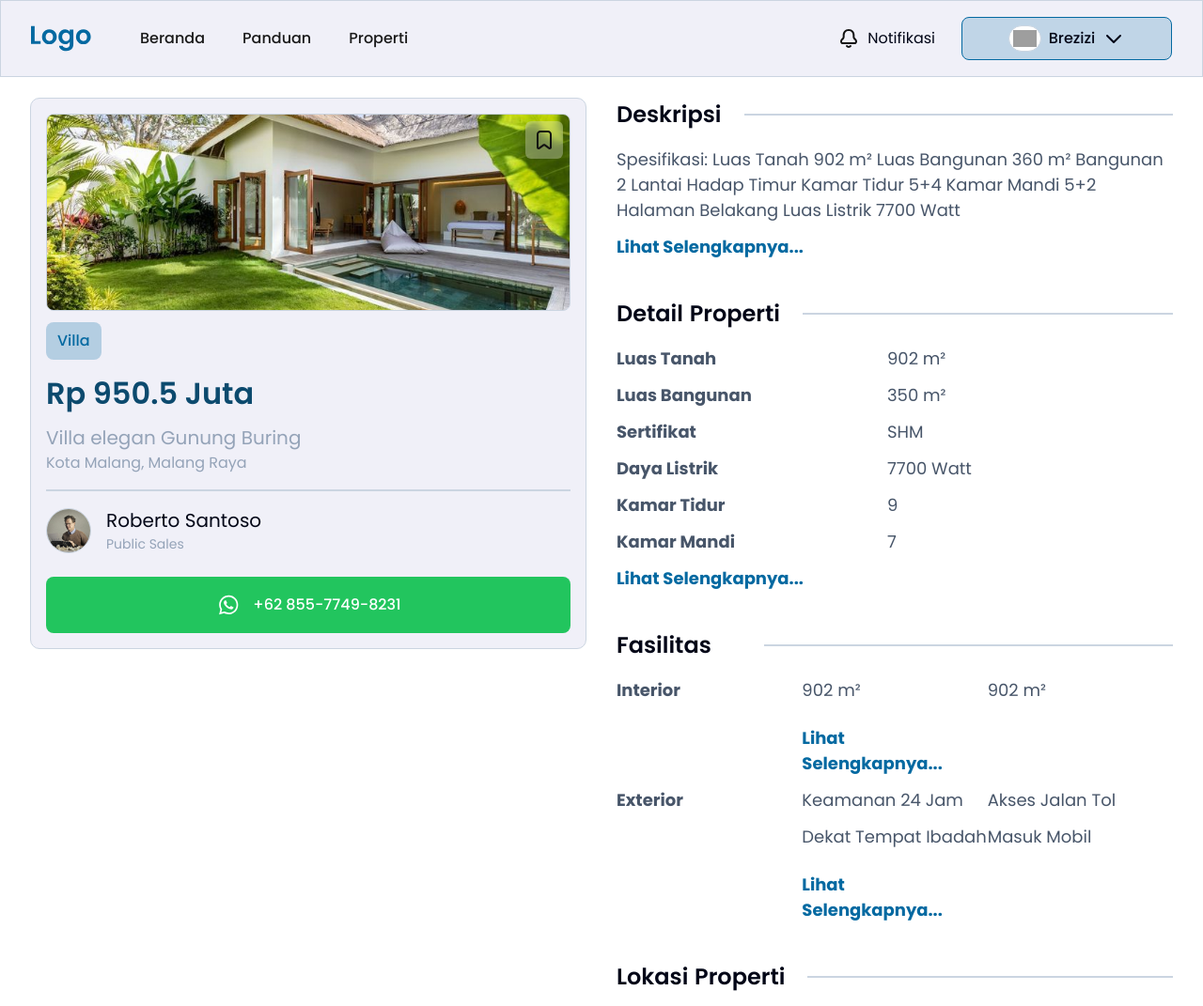
After one commit to NaufalArkananta/OLM, a Laravel app: page /properti/1 in a window 1280 px wide. The commit adds this page. Shown: the top 1071 px of the page at 94% size. Run offline with Laravel 12, Linux system fonts and the light colour scheme; style sheets or scripts are compiled from the project's sources; some web fonts are replaced; grey boxes are pictures that could not be loaded.

Commit message:
feat: add wishlist route and view, enhance propertiController with wishlist and detail methods

```diff
--- a/app/Http/Controllers/propertiController.php
+++ b/app/Http/Controllers/propertiController.php
@@ -3,7 +3,6 @@
 namespace App\Http\Controllers;
 
 use Illuminate\Http\Request;
-
 class propertiController extends Controller
 {
     public function index(){
@@ -66,4 +65,101 @@ class propertiController extends Controller
     ];
     return view("properti", compact("data_property"));
     }
+    public function wishlist(){
+        $data_property = [
+        [
+        "name" => "Villa elegan Gunung Buring",
+        "type" => "Villa",
+        "price" => "Rp 950.5 Juta",
+        "location" => "Kota Malang, Malang Raya",
+        "image" => "img/apartement-dummy.jpg",
+        "sales_role" => "Public Sales",
+        "sales_name" => "Roberto Santoso",
+        "sales_phone" => "+62 855-7749-8231",
+        "sales_pic" => "img/sales_img_dummy.jpg"
+        ],
+        [
+        "name" => "Villa elegan Gunung Buring",
+        "type" => "Villa",
+        "price" => "Rp 950.5 Juta",
+        "location" => "Kota Malang, Malang Raya",
+        "image" => "img/apartement-dummy.jpg",
+        "sales_role" => "Public Sales",
+        "sales_name" => "Roberto Santoso",
+        "sales_phone" => "+62 855-7749-8231",
+        "sales_pic" => "img/sales_img_dummy.jpg"
+        ],
+        [
+        "name" => "Villa elegan Gunung Buring",
+        "type" => "Villa",
+        "price" => "Rp 950.5 Juta",
+        "location" => "Kota Malang, Malang Raya",
+        "image" => "img/apartement-dummy.jpg",
+        "sales_role" => "Public Sales",
+        "sales_name" => "Roberto Santoso",
+        "sales_phone" => "+62 855-7749-8231",
+        "sales_pic" => "img/sales_img_dummy.jpg"
+        ],
+        [
+        "name" => "Villa elegan Gunung Buring",
+        "type" => "Villa",
+        "price" => "Rp 950.5 Juta",
+        "location" => "Kota Malang, Malang Raya",
+        "image" => "img/apartement-dummy.jpg",
+        "sales_role" => "Public Sales",
+        "sales_name" => "Roberto Santoso",
+        "sales_phone" => "+62 855-7749-8231",
+        "sales_pic" => "img/sales_img_dummy.jpg"
+        ],
+        [
+        "name" => "Villa elegan Gunung Buring",
+        "type" => "Villa",
+        "price" => "Rp 950.5 Juta",
+        "location" => "Kota Malang, Malang Raya",
+        "image" => "img/apartement-dummy.jpg",
+        "sales_role" => "Public Sales",
+        "sales_name" => "Roberto Santoso",
+        "sales_phone" => "+62 855-7749-8231",
+        "sales_pic" => "img/sales_img_dummy.jpg"
+        ],
+    ];
+    return view("wishlist", compact("data_property"));
     }
+
+    public function detail($id)
+{
+    $data_property = [
+        [
+            "name" => "Villa elegan Gunung Buring",
+            "type" => "Villa",
+            "price" => "Rp 950.5 Juta",
+            "location" => "Kota Malang, Malang Raya",
+            "image" => "img/apartement-dummy.jpg",
+            "sales_role" => "Public Sales",
+            "sales_name" => "Roberto Santoso",
+            "sales_phone" => "+62 855-7749-8231",
+            "sales_pic" => "img/sales_img_dummy.jpg"
+        ],
+        [
+            "name" => "Villa elegan Gunung Buring",
+            "type" => "Villa",
+            "price" => "Rp 950.5 Juta",
+            "location" => "Kota Malang, Malang Raya",
+            "image" => "img/apartement-dummy.jpg",
+            "sales_role" => "Public Sales",
+            "sales_name" => "Roberto Santoso",
+            "sales_phone" => "+62 855-7749-8231",
+            "sales_pic" => "img/sales_img_dummy.jpg"
+        ],
+    ];
+
+    if (!isset($data_property[$id])) {
+        abort(404, "Properti tidak ditemukan.");
+    }
+
+    $property = $data_property[$id];
+
+    return view('detail-properti', compact('property'));
+}
+
+}
--- a/resources/views/components/navbar2.blade.php
+++ b/resources/views/components/navbar2.blade.php
@@ -48,7 +48,8 @@
                   </svg>
                   <p class="text-[14px] text-slate-950">Pengaturan Akun</p>
                 </x-button>
-                <x-button size="md" color="white" class="flex items-center w-full gap-2 mt-2">
+                <x-button onclick="window.location.href = '/wishlist'" size="md" color="white"
+                  class="flex items-center w-full gap-2 mt-2">
                   <svg width="24" height="24" viewBox="0 0 24 24" fill="none"
                     xmlns="http://www.w3.org/2000/svg">
                     <path fill-rule="evenodd" clip-rule="evenodd"
@@ -135,7 +136,8 @@
 
                     <p class="text-lg text-slate-950">Pengaturan Akun</p>
                   </x-button>
-                  <x-button size="md" color="white" class="flex items-center w-full gap-2 mt-2">
+                  <x-button onclick="window.location.href = '/wishlist'" size="md" color="white"
+                    class="flex items-center w-full gap-2 mt-2">
                     <svg width="24" height="24" viewBox="0 0 24 24" fill="none"
                       xmlns="http://www.w3.org/2000/svg">
                       <path fill-rule="evenodd" clip-rule="evenodd"
--- /dev/null
+++ b/resources/views/detail-properti.blade.php
@@ -0,0 +1,211 @@
+<x-layout-container>
+  <section class="px-6 pt-20 pb-6 mx-auto mb-10 max-w-screen-2xl lg:px-8">
+    <div class="grid w-full grid-cols-1 gap-8 my-6 md:grid-cols-2">
+      <div>
+        <div x-data="{ isOn: false }"
+          class="p-4 bg-frost-white rounded-[10px] border border-slate-300 relative w-full shadow-Shadow/Shadow 3">
+          <img src="{{ asset('img/villa-dummy.jpg') }}"
+            class="object-cover w-full h-[210px] rounded-[8px] border border-slate-300" alt="{{ $property['name'] }}">
+          <div class="rounded-[8px] bg-customBlue-250 px-3 py-2 my-3 w-fit">
+            <p class="text-xl font-medium text-sky-400">{{ $property['type'] }}</p>
+          </div>
+          <div class="text-start">
+            <h5 class="my-2 text-5xl font-semibold text-sky-600">{{ $property['price'] }}</h5>
+            <p class="text-3xl font-normal text-slate-400">{{ $property['name'] }}</p>
+            <p class="text-xl font-normal text-slate-400">{{ $property['location'] }}</p>
+          </div>
+          <button @click="isOn = !isOn" class="absolute p-2 rounded-md top-6 right-6 backdrop-blur-sm bg-white/30">
+            <svg x-show="!isOn" width="24" height="24" viewBox="0 0 24 24" fill="none"
+              xmlns="http://www.w3.org/2000/svg">
+              <path fill-rule="evenodd" clip-rule="evenodd"
+                d="M4 6C4 3.79086 5.79086 2 8 2H16C18.2091 2 20 3.79086 20 6V20.0568C20 21.6836 18.1613 22.6298 16.8375 21.6843L12 18.2289L7.16248 21.6843C5.83874 22.6298 4 21.6836 4 20.0568V6ZM8 4C6.89543 4 6 4.89543 6 6V20.0568L10.8375 16.6014C11.5329 16.1047 12.4671 16.1047 13.1625 16.6014L18 20.0568V6C18 4.89543 17.1046 4 16 4H8Z"
+                fill="#121212" />
+            </svg>
+            <svg x-show="isOn" xmlns="http://www.w3.org/2000/svg" xmlns:xlink="http://www.w3.org/1999/xlink"
+              version="1.1" width="24" height="24" viewBox="0 0 1080 1080" xml:space="preserve">
+              <desc>Created with Fabric.js 5.2.4</desc>
+              <defs>
+              </defs>
+              <rect x="0" y="0" width="100%" height="100%" fill="transparent"></rect>
+              <g transform="matrix(1 0 0 1 540 540)" id="528c9fbf-f05c-4255-a13c-76f0d9fb7386">
+                <rect
+                  style="stroke: none; stroke-width: 1; stroke-dasharray: none; stroke-linecap: butt; stroke-dashoffset: 0; stroke-linejoin: miter; stroke-miterlimit: 4; fill: rgb(255,255,255); fill-rule: nonzero; opacity: 1; visibility: hidden;"
+                  vector-effect="non-scaling-stroke" x="-540" y="-540" rx="0" ry="0" width="1080"
+                  height="1080" />
+              </g>
+              <g transform="matrix(1 0 0 1 540 540)" id="7acf1abe-92a0-408c-9c3a-9aa479d38607">
+              </g>
+              <g transform="matrix(45 0 0 45 540 540)">
+                <path
+                  style="stroke: none; stroke-width: 1; stroke-dasharray: none; stroke-linecap: butt; stroke-dashoffset: 0; stroke-linejoin: miter; stroke-miterlimit: 4; fill: rgb(12,74,110); fill-rule: evenodd; opacity: 1;"
+                  transform=" translate(-12, -12.03)"
+                  d="M 4 6 C 4 3.79086 5.79086 2 8 2 L 16 2 C 18.2091 2 20 3.79086 20 6 L 20 20.0568 C 20 21.6836 18.1613 22.6298 16.8375 21.6843 L 12 18.2289 L 7.16248 21.6843 C 5.83874 22.6298 4 21.6836 4 20.0568 L 4 6 Z M 8 4 C 6.89543 4 6 4.89543 6 6 L 6 20.0568 L 10.8375 16.6014 C 11.5329 16.1047 12.4671 16.1047 13.1625 16.6014 L 18 20.0568 L 18 6 C 18 4.89543 17.1046 4 16 4 L 8 4 Z"
+                  stroke-linecap="round" />
+              </g>
+              <g transform="matrix(0 0 0 0 0 0)">
+                <g style="">
+                </g>
+              </g>
+              <g transform="matrix(8.79 0 0 9.18 542.32 469.55)" id="ec544009-daba-40e8-b526-94c20ef1c372">
+                <rect
+                  style="stroke: rgb(0,0,0); stroke-width: 0; stroke-dasharray: none; stroke-linecap: butt; stroke-dashoffset: 0; stroke-linejoin: miter; stroke-miterlimit: 4; fill: rgb(12,74,110); fill-rule: nonzero; opacity: 1;"
+                  vector-effect="non-scaling-stroke" x="-33.085" y="-33.085" rx="0" ry="0"
+                  width="66.17" height="66.17" />
+              </g>
+              <g transform="matrix(0 0 0 0 0 0)">
+                <g style="">
+                </g>
+              </g>
+              <g transform="matrix(-3.63 -0.45 0.41 -3.31 719.93 788.7)" id="dac27e73-bde9-47dc-8e85-609f39240241">
+                <polygon
+                  style="stroke: rgb(0,0,0); stroke-width: 0; stroke-dasharray: none; stroke-linecap: butt; stroke-dashoffset: 0; stroke-linejoin: miter; stroke-miterlimit: 4; fill: rgb(12,74,110); fill-rule: nonzero; opacity: 1;"
+                  vector-effect="non-scaling-stroke" points="-30.68,-37.41 30.68,0 -30.68,37.41 " />
+              </g>
+              <g transform="matrix(NaN NaN NaN NaN 0 0)">
+                <g style="">
+                </g>
+              </g>
+              <g transform="matrix(NaN NaN NaN NaN 0 0)">
+                <g style="">
+                </g>
+              </g>
+              <g transform="matrix(3.88 0 0 3.55 372.43 782.94)">
+                <polygon
+                  style="stroke: rgb(0,0,0); stroke-width: 0; stroke-dasharray: none; stroke-linecap: butt; stroke-dashoffset: 0; stroke-linejoin: miter; stroke-miterlimit: 4; fill: rgb(12,74,110); fill-rule: nonzero; opacity: 1;"
+                  vector-effect="non-scaling-stroke" points="-30.68,-37.41 30.68,0 -30.68,37.41 " />
+              </g>
+            </svg>
+          </button>
+          <div class="my-4 bg-slate-300 w-full h-0.5"></div>
+          <div class="flex items-center w-full gap-4">
+            <div class="w-[48px] h-[48px] overflow-hidden border rounded-full border-slate-300">
+              <img src="{{ asset('img/sales_img_dummy.jpg') }}" class="object-cover w-full h-full"
+                alt="{{ $property['sales_name'] }}">
+            </div>
+            <div>
+              <h6 class="text-3xl font-normal text-slate-950">{{ $property['sales_name'] }}</h6>
+              <p class="text-lg font-normal text-slate-400">Public Sales</p>
+            </div>
+          </div>
+          <button
+            class="flex items-center justify-center w-full gap-3 p-4 mt-6 text-white duration-300 bg-green-500 rounded-lg hover:bg-green-600 focus:ring-2 focus:ring-green-100">
+            <img src="{{ asset('img/WhatsApp.svg') }}" alt="whatsapp logo" class="size-[28px]">
+            <p class="text-xl font-medium"><a href="https://wa.me/"></a>{{ $property['sales_phone'] }}</p>
+          </button>
+        </div>
+      </div>
+      <div>
+        <div id="container-1" class="mb-10">
+          <div class="flex items-center justify-start mb-4 gap-x-6">
+            <p class="text-4xl font-semibold text-slate-950">Deskripsi</p>
+            <div class="w-full bg-slate-300 h-0.5"></div>
+          </div>
+          <p class="text-2xl font-normal text-slate-600">Spesifikasi: Luas Tanah 902 m² Luas Bangunan 360 m² Bangunan 2
+            Lantai Hadap Timur Kamar Tidur 5+4 Kamar Mandi 5+2 Halaman Belakang Luas Listrik 7700 Watt</p>
+          <p class="mt-3 text-2xl font-bold duration-300 text-sky-400 hover:underline"><a href="#">Lihat
+              Selengkapnya...</a>
+          </p>
+        </div>
+        <div id="container-2" class="mb-10">
+          <div class="flex items-center justify-start mb-4 gap-x-6">
+            <p class="text-4xl font-semibold text-slate-950">Detail<span class="text-white">i</span>Properti</p>
+            <div class="w-full bg-slate-300 h-0.5"></div>
+          </div>
+          <div class="grid max-w-xl grid-cols-1 space-y-3">
+            <div class="flex items-center justify-start">
+              <p class="w-full max-w-sm text-2xl font-bold text-slate-600">Luas Tanah</p>
+              <p class="w-full text-2xl font-normal text-slate-600">902 m²</p>
+            </div>
+            <div class="flex items-center justify-start">
+              <p class="w-full max-w-sm text-2xl font-bold text-slate-600">Luas Bangunan</p>
+              <p class="w-full text-2xl font-normal text-slate-600">350 m²</p>
+            </div>
+            <div class="flex items-center justify-start">
+              <p class="w-full max-w-sm text-2xl font-bold text-slate-600">Sertifikat</p>
+              <p class="w-full text-2xl font-normal text-slate-600">SHM</p>
+            </div>
+            <div class="flex items-center justify-start">
+              <p class="w-full max-w-sm text-2xl font-bold text-slate-600">Daya Listrik</p>
+              <p class="w-full text-2xl font-normal text-slate-600">7700 Watt</p>
+            </div>
+            <div class="flex items-center justify-start">
+              <p class="w-full max-w-sm text-2xl font-bold text-slate-600">Kamar Tidur</p>
+              <p class="w-full text-2xl font-normal text-slate-600">9</p>
+            </div>
+            <div class="flex items-center justify-start">
+              <p class="w-full max-w-sm text-2xl font-bold text-slate-600">Kamar Mandi</p>
+              <p class="w-full text-2xl font-normal text-slate-600">7</p>
+            </div>
+          </div>
+          <p class="mt-3 text-2xl font-bold duration-300 text-sky-400 hover:underline"><a href="#">Lihat
+              Selengkapnya...</a>
+          </p>
+        </div>
+        <div id="container-3" class="mb-10">
+          <div class="flex items-center justify-start mb-4 gap-x-14">
+            <p class="text-4xl font-semibold text-slate-950">Fasilitas</p>
+            <div class="w-full bg-slate-300 h-0.5"></div>
+          </div>
+          <div class="grid max-w-full grid-cols-1 space-y-3">
+            <div class="flex items-center justify-start max-w-3xl">
+              <p class="w-full max-w-sm text-2xl font-bold text-slate-600">Interior</p>
+              <p class="w-full text-2xl font-normal text-slate-600">902 m²</p>
+              <p class="w-full text-2xl font-normal text-slate-600">902 m²</p>
+            </div>
+            <div class="flex items-center justify-start max-w-3xl">
+              <p class="w-full text-2xl font-bold text-slate-600"></p>
+              <p class="w-full mt-3 text-xl font-bold duration-300 lg:text-2xl text-sky-400 hover:underline"><a
+                  href="#">Lihat
+                  Selengkapnya...</a>
+              </p>
+              <p class="w-full text-2xl font-normal text-slate-600"></p>
+            </div>
+            <div class="flex items-center justify-start max-w-3xl">
+              <p class="w-full max-w-sm text-2xl font-bold text-slate-600">Exterior</p>
+              <p class="w-full text-2xl font-normal text-slate-600">Keamanan
+                24 Jam</p>
+              <p class="w-full text-2xl font-normal text-slate-600">Akses Jalan Tol</p>
+            </div>
+            <div class="flex items-center justify-start max-w-3xl">
+              <p class="w-full max-w-sm text-2xl font-bold text-slate-600"></p>
+              <p class="w-full text-2xl font-normal text-slate-600">Dekat Tempat Ibadah</p>
+              <p class="w-full text-2xl font-normal text-slate-600">Masuk Mobil</p>
+            </div>
+            <div class="flex items-center justify-start max-w-3xl">
+              <p class="w-full text-2xl font-bold text-slate-600"></p>
+              <p class="w-full mt-3 text-xl font-bold duration-300 lg:text-2xl text-sky-400 hover:underline"><a
+                  href="#">Lihat
+                  Selengkapnya...</a>
+              </p>
+              <p class="w-full text-2xl font-normal text-slate-600"></p>
+            </div>
+          </div>
+        </div>
+        <div id="container-4" class="mb-10">
+          <div class="flex items-center justify-start mb-4 gap-x-6">
+            <p class="text-4xl font-semibold text-slate-950">Lokasi<span class="text-white">i</span>Properti</p>
+            <div class="w-full bg-slate-300 h-0.5"></div>
+          </div>
+          <div>
+            <iframe class="w-full h-80"
+              src="https://www.google.com/maps/embed?pb=!1m18!1m12!1m3!1d31560.704426062495!2d112.63560623955077!3d-7.983166460253683!2m3!1f0!2f0!3f0!3m2!1i1024!2i768!4f13.1!3m3!1m2!1s0x2dd629a8e10d86a3%3A0xa7b2b9e26c4f8e4c!2sGunung%20Buring%2C%20Malang%2C%20Jawa%20Timur!5e0!3m2!1sen!2sid!4v1698153947295!5m2!1sen!2sid"
+              style="border:0;" allowfullscreen="" loading="lazy" referrerpolicy="no-referrer-when-downgrade">
+            </iframe>
+            <button class="flex items-center justify-center w-full mt-6 gap-x-4">
+              <svg width="24" height="24" viewBox="0 0 24 24" fill="none"
+                xmlns="http://www.w3.org/2000/svg">
+                <path fill-rule="evenodd" clip-rule="evenodd"
+                  d="M12 4C10.4255 4 8.90461 4.65749 7.77503 5.84574C6.64381 7.03572 6 8.66001 6 10.3636C6 12.844 7.53632 15.2652 9.24308 17.1603C10.0789 18.0884 10.9177 18.8486 11.5484 19.3769C11.7154 19.5168 11.8673 19.64 12 19.7453C12.1327 19.64 12.2846 19.5168 12.4516 19.3769C13.0823 18.8486 13.9211 18.0884 14.7569 17.1603C16.4637 15.2652 18 12.844 18 10.3636C18 8.66001 17.3562 7.03572 16.225 5.84574C15.0954 4.65749 13.5745 4 12 4ZM12 21C11.4258 21.8187 11.4256 21.8186 11.4253 21.8184L11.4228 21.8166L11.4172 21.8127L11.3986 21.7994C11.3829 21.7882 11.3607 21.7722 11.3325 21.7517C11.2762 21.7106 11.1956 21.6511 11.0943 21.5741C10.8917 21.4203 10.6058 21.1962 10.2641 20.9101C9.58227 20.3389 8.67111 19.5139 7.75692 18.4988C5.96368 16.5076 4 13.6105 4 10.3636C4 8.16134 4.83118 6.0397 6.32548 4.46777C7.82141 2.89413 9.86146 2 12 2C14.1385 2 16.1786 2.89413 17.6745 4.46777C19.1688 6.0397 20 8.16134 20 10.3636C20 13.6105 18.0363 16.5076 16.2431 18.4988C15.3289 19.5139 14.4177 20.3389 13.7359 20.9101C13.3942 21.1962 13.1083 21.4203 12.9057 21.5741C12.8044 21.6511 12.7238 21.7106 12.6675 21.7517C12.6393 21.7722 12.6171 21.7882 12.6014 21.7994L12.5828 21.8127L12.5772 21.8166L12.5754 21.8179C12.5751 21.8181 12.5742 21.8187 12 21ZM12 21L12.5742 21.8187C12.2295 22.0604 11.7699 22.0601 11.4253 21.8184L12 21Z"
+                  fill="#020617" />
+                <path fill-rule="evenodd" clip-rule="evenodd"
+                  d="M12 8C10.8954 8 10 8.89543 10 10C10 11.1046 10.8954 12 12 12C13.1046 12 14 11.1046 14 10C14 8.89543 13.1046 8 12 8ZM8 10C8 7.79086 9.79086 6 12 6C14.2091 6 16 7.79086 16 10C16 12.2091 14.2091 14 12 14C9.79086 14 8 12.2091 8 10Z"
+                  fill="#020617" />
+              </svg>
+              <p class="text-xl font-medium text-slate-950">Lihat di Google Map</p>
+            </button>
+          </div>
+        </div>
+      </div>
+    </div>
+  </section>
+</x-layout-container>
--- a/routes/web.php
+++ b/routes/web.php
@@ -25,6 +25,9 @@ Route::get('/verification', function () {
 Route::get('/profile', function () {
     return view('profile');
 });
+Route::get('/wishlist', function () {
+    return view('wishlist');
+});
 Route::get('/properti', function () {
     return view('properti');
 });
@@ -40,3 +43,5 @@ Route::get('/admin/agen/dashboard', function () {
 
 Route::get('/', [HomeController::class, 'index']);
 Route::get('/properti', [propertiController::class, 'index']);
+Route::get('/wishlist', [propertiController::class, 'wishlist']);
+Route::get('/properti/{id}', [propertiController::class, 'detail'])->name('properti.detail');
```
Also changed, not shown: resources/views/wishlist.blade.php (added, +123 -0 lines), public/img/location.svg (added). Lines whose indentation alone changed are shown as unchanged.
